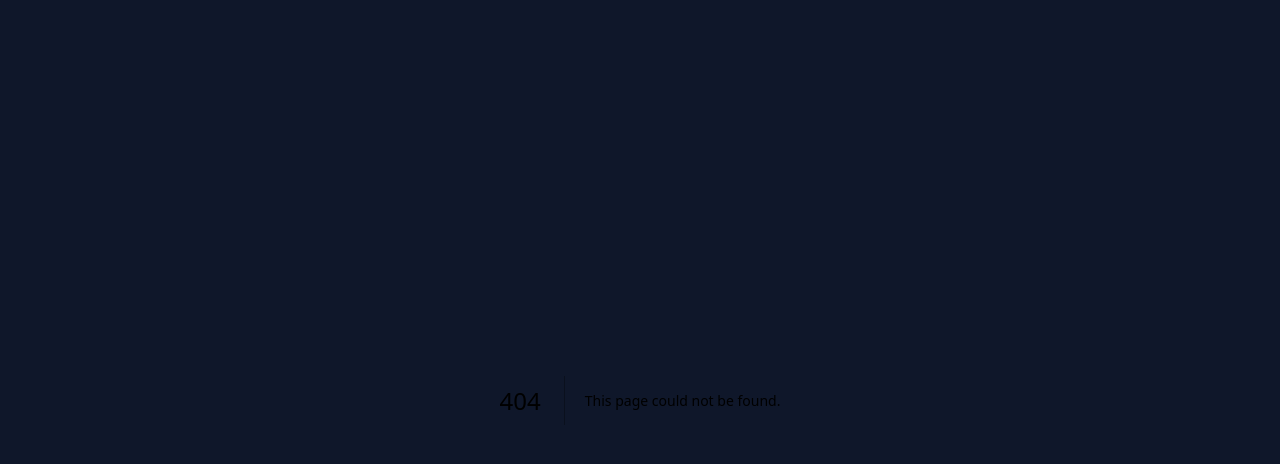
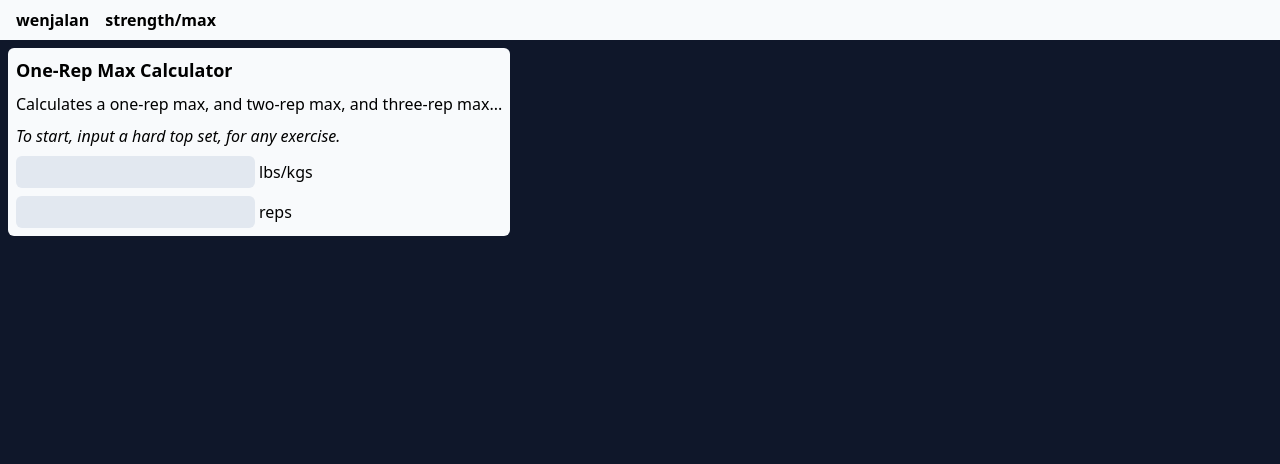
Before and after one commit to wenjalan/wenjalan-site, a Next.js app: page /strength/max in a window 1280 px wide. Before the commit this address had no page. Shown: the top 464 px of the page. Built offline with nearby package versions, Linux system fonts and the light colour scheme.

Commit message:
strength/max One Rep Max Calculator

```diff
--- a/app/components/NavBar.tsx
+++ b/app/components/NavBar.tsx
@@ -1,9 +1,11 @@
+'use client'
 import Link from "next/link";
 
 export default function NavBar() {
   return (
-    <nav className="bg-slate-50 p-2 flex flex-row">
+    <nav className="bg-slate-50 p-2 flex flex-row w-full">
       <Link href="/" className="rounded-md hover:bg-slate-300 font-bold px-2">wenjalan</Link>
+      <Link href="/strength/max" className="rounded-md hover:bg-slate-300 font-bold px-2">strength/max</Link>
     </nav>
   )
 }
--- /dev/null
+++ b/app/strength/max/page.tsx
@@ -0,0 +1,108 @@
+'use client'
+import NavBar from "@/app/components/NavBar";
+import { log } from "console";
+import { useState } from "react";
+
+export default function OneRepMax() {
+  return (
+    <div className="flex flex-col">
+      <NavBar />
+      <Main />
+    </div>
+  )
+}
+
+function Main() {
+  const [weight, setWeight] = useState<number | undefined>()
+  const [reps, setReps] = useState<number | undefined>()
+  return (
+    <main className="m-2 p-2 bg-slate-50 rounded-md flex flex-col gap-2 sm:w-max">
+      <h1 className="font-bold text-lg">One-Rep Max Calculator</h1>
+      <p>Calculates a one-rep max, and two-rep max, and three-rep max...</p>
+      <i>To start, input a hard top set, for any exercise.</i>
+      <Input weight={weight} setWeight={setWeight} reps={reps} setReps={setReps} />
+      {weight && reps ? <Table max={brzycki(weight, reps)}/> : undefined}
+    </main>
+  )
+}
+
+interface InputProps {
+  weight: number | undefined,
+  setWeight: (weight: number) => void,
+  reps: number | undefined,
+  setReps: (reps: number) => void
+}
+
+function Input(props: InputProps) {
+  return (
+    <form className="flex flex-col flex-wrap gap-2">
+      <div>
+        <input value={props.weight || ''} onChange={(e) => props.setWeight(e.target.value as unknown as number)} type="number" name="weight" id="weight" className="p-1 rounded-md bg-slate-200" />
+        <label htmlFor="weight" className="p-1">lbs/kgs</label>
+      </div>
+      <div>
+        <input value={props.reps || ''} onChange={(e) => props.setReps(e.target.value as unknown as number)} type="number" name="reps" id="reps" className="p-1 rounded-md bg-slate-200" />
+        <label htmlFor="reps" className="p-1">reps</label>
+      </div>
+    </form>
+  )
+}
+
+interface TableProps {
+  max: number
+}
+
+function Table(props: TableProps) {
+  const repRange = [1, 20]
+  const rows = []
+  for (let i = repRange[0]; i <= repRange[1]; i++) {
+    rows.push(<TableRow key={i} max={props.max} reps={i} />)
+  }
+  return (
+    <table className="border-2 table-fixed sm:max-w-full">
+      <thead className="border-2">
+        <tr>
+          <th>Reps</th>
+          <th>Weight</th>
+          <th>%</th>
+        </tr>
+      </thead>
+      <tbody>
+        {rows}
+      </tbody>
+    </table>
+  )
+}
+
+interface TableRowProps {
+  max: number,
+  reps: number
+}
+
+function TableRow(props: TableRowProps) {
+  const weight = Math.round(maxWeight(props.max, props.reps))
+  const percent = Math.round(weight / props.max * 100)
+  return (
+    <tr className="border-2">
+      <td>{props.reps}</td>
+      <td>{weight}</td>
+      <td>{percent}</td>
+    </tr>
+  )
+}
+
+// see: https://www.vcalc.com/wiki/Caroline4/Brzycki
+// returns a one-rep max
+export function brzycki(weight: number, reps: number): number {
+  return weight * (36 / (37 - reps));
+}
+
+// returns max weight for a number of reps
+export function maxWeight(max: number, reps: number) {
+  return max / (36 / (37 - reps));
+}
+
+// returns max reps for a weight
+export function maxReps(max: number, weight: number) {
+  return -(36 * weight / max) + 37
+}
```
